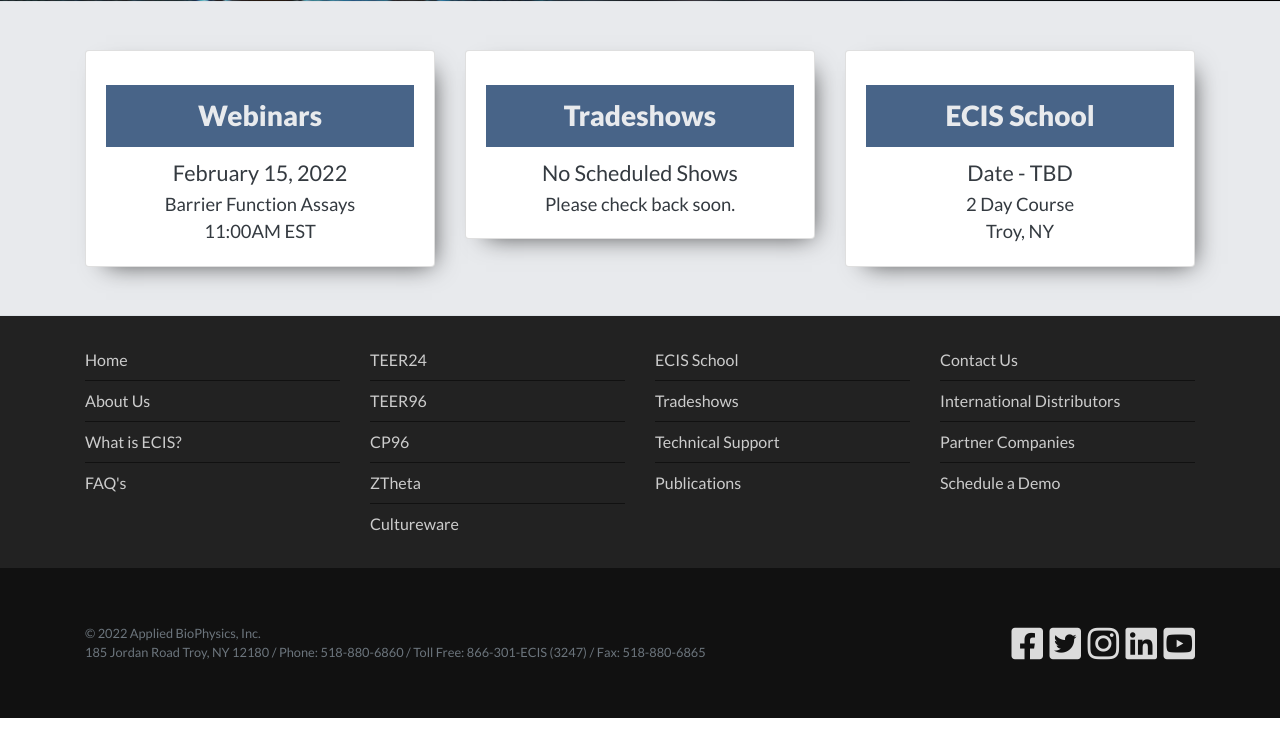
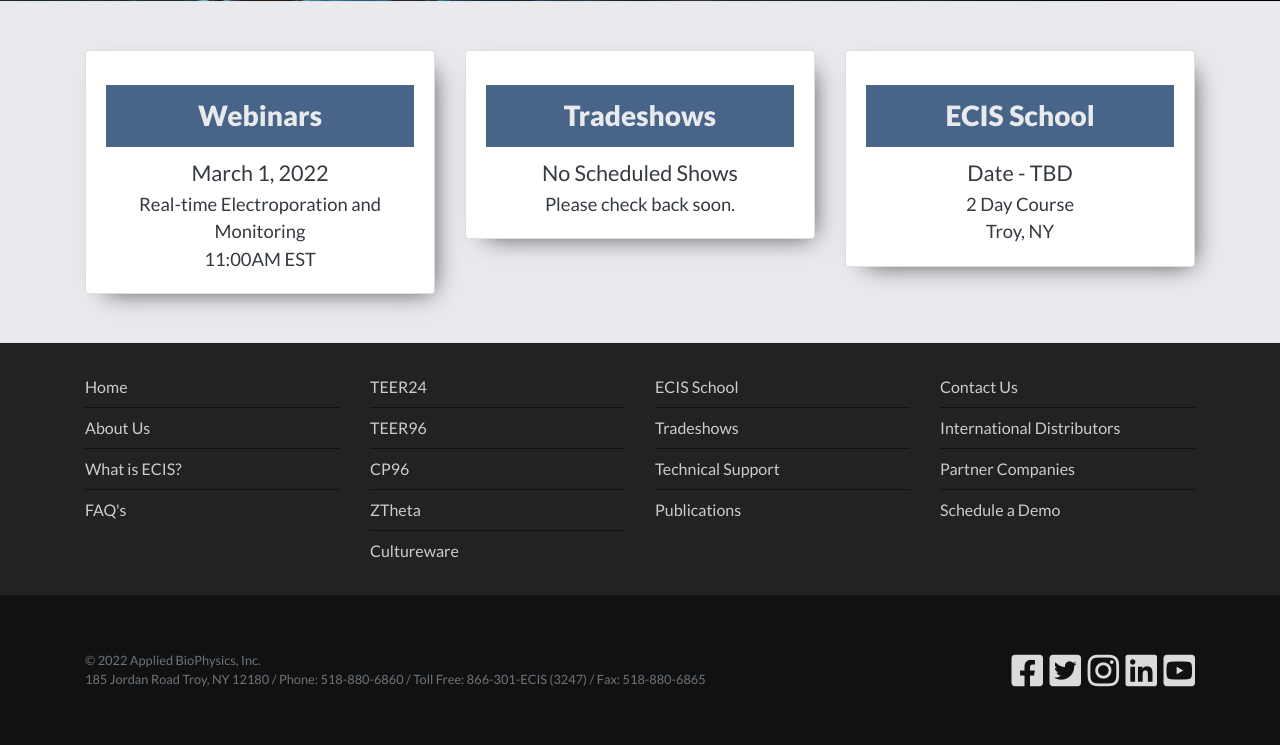
Before and after one commit to chrisdav6/AB, a PHP site: page / in a window 1280 px wide. Shown: the part 674-1419 px from the top of the page. Before the commit the page ends 1392 px from the top, so only its background shows below. Run offline with PHP 8.4, Linux system fonts and the light colour scheme; some libraries are stand-ins or nearby versions.

Commit message:
Updated webinar

```diff
--- a/index.php
+++ b/index.php
@@ -88,8 +88,8 @@
             <div class="card text-center">
               <div class="card-body">
                 <h3 class="card-title">Webinars</h3>
-                <h4 class="mb-1">February 15, 2022</h4>
-                <p class="card-text mb-0">Barrier Function Assays</p>
+                <h4 class="mb-1">March 1, 2022</h4>
+                <p class="card-text mb-0">Real-time Electroporation and Monitoring</p>
                 <p class="card-text mb-0">11:00AM EST</p>
               </div>
             </div>
--- a/webinars.php
+++ b/webinars.php
@@ -184,7 +184,7 @@
         <a class="register" href="https://appliedbiophysics.webex.com/webappng/sites/appliedbiophysics/meeting/info/eff24c6ed2a64c6a95476e5d0c8b8d09" target="_blank">Register</a>
       </div>
 
-      <hr>-->
+      <hr>
 
       <div class="webinar">
         <h4 class="webinar-title">Barrier Function Assays – 11:00 AM EST</h4>
@@ -193,7 +193,7 @@
         <a class="register" href="https://appliedbiophysics.webex.com/webappng/sites/appliedbiophysics/meeting/info/b6a6b024790f481a9ccb941e739d7acf" target="_blank">Register</a>
       </div>
 
-      <hr>
+      <hr>-->
 
       <div class="webinar">
         <h4 class="webinar-title">Real-time Electroporation and Monitoring – 11:00 AM EST</h4>
```
